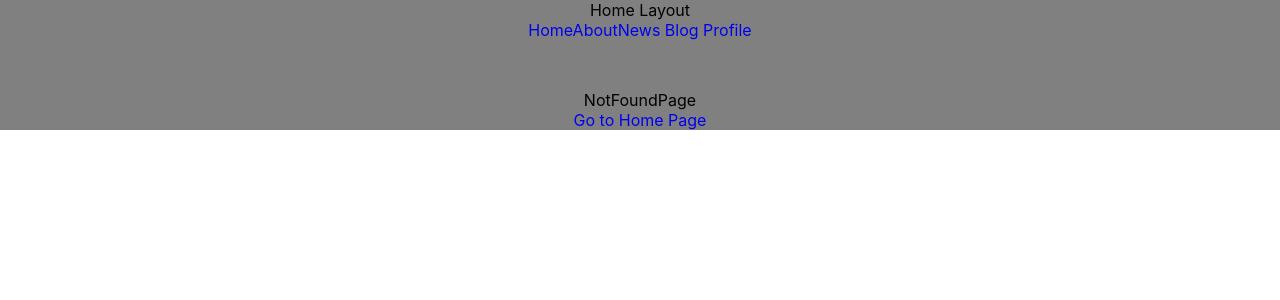
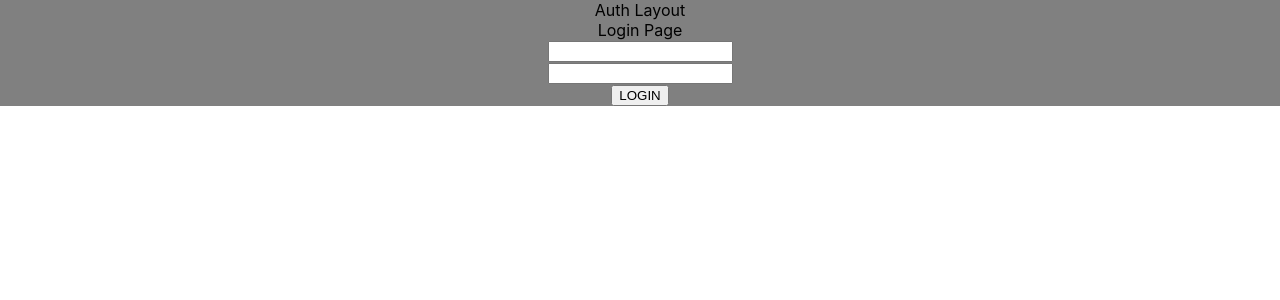
Before and after one commit to Elmar101/React-Routera-6-Ts, a React (Create React App) app: page /login in a window 1280 px wide. Shown: the top 300 px of the page. Built offline with nearby package versions, Linux system fonts and the light colour scheme.

Commit message:
Auth Login

```diff
--- a/src/App.tsx
+++ b/src/App.tsx
@@ -44,8 +44,8 @@ function App() {
           <Route path="profile" element={<PrivateRouting>
             <ProfilePage/>
           </PrivateRouting>} />
-          <Route path="/auth" element={<AuthLayoutPage/>}>
-            <Route path="login" element={<LoginPage/>} />
+          <Route path="/login"  element={<AuthLayoutPage/>}>
+            <Route index={true} element={<LoginPage/>} />
           </Route>
         </Routes>
       </div>
--- a/src/context-api/AuthContext.tsx
+++ b/src/context-api/AuthContext.tsx
@@ -1,6 +1,6 @@
 import { createContext, useContext, useState } from "react";
 
-interface IAuth {
+export interface IAuth {
   name: string;
   password: string;
   isLogined: boolean;
@@ -8,16 +8,15 @@ interface IAuth {
 }
 
 const defaultValue: IAuth = {
-  name: "Elmar",
-  password: "123",
+  name: "",
+  password: "",
   isLogined: false,
-  token: "a",
+  token: "",
 };
 
 const AuthStateContext = createContext<IAuth>(defaultValue);
-const AuthSetStateContext = createContext<
-  React.Dispatch<React.SetStateAction<IAuth>> | undefined
->(undefined);
+
+const AuthSetStateContext = createContext<React.Dispatch<React.SetStateAction<IAuth>> | undefined>(undefined);
 
 export const AuthContextProvider: React.FC<{ children?: React.ReactNode }> = ({
   children,
@@ -33,12 +32,12 @@ export const AuthContextProvider: React.FC<{ children?: React.ReactNode }> = ({
 
 export const useAuthStateContext = (): IAuth => {
     const user = useContext(AuthStateContext);
-    if(!user){throw new Error("useUserStateContext was called outside of the AuthStateContext provider");}
+    if(!user){throw new Error("useAuthStateContext was called outside of the AuthStateContext provider");}
     return user;
 }
 
 export const useAuthSetStateContext = (): React.Dispatch<React.SetStateAction<IAuth>> => {
     const setUser = useContext(AuthSetStateContext);
-    if(!setUser){throw new Error("useUserSetStateContext was called outside of the AuthSetStateContext provider");}
+    if(!setUser){throw new Error("useAuthSetStateContext was called outside of the AuthSetStateContext provider");}
     return setUser;
 };
--- a/src/index.tsx
+++ b/src/index.tsx
@@ -11,9 +11,9 @@ const root = ReactDOM.createRoot(
 root.render(
   <React.StrictMode>
     <BrowserRouter>
-    <AuthContextProvider>
-      <App />
-    </AuthContextProvider>
+      <AuthContextProvider>
+        <App />
+      </AuthContextProvider>
     </BrowserRouter>
   </React.StrictMode>
 );
--- a/src/pages/auth-page/LoginPage.tsx
+++ b/src/pages/auth-page/LoginPage.tsx
@@ -1,8 +1,26 @@
-import React from 'react'
+import { useNavigate } from "react-router-dom";
+import { useAuthSetStateContext, useAuthStateContext } from "../../context-api/AuthContext";
+import { useEffect } from "react";
 
 const LoginPage = () => {
+  const user = useAuthStateContext();
+  const setUser = useAuthSetStateContext();
+  const navigate = useNavigate();
+
+  const handleChange = (name: string , value: string) => setUser({...user, [name]: value});
+  const onSubmit = () => setUser({...user, isLogined: true, token: "Bearer aaa"});
+
+  useEffect(()=> {
+    if(user.isLogined) navigate("/profile");
+  },[user.isLogined, navigate]);
+
   return (
-    <div>LoginPage</div>
+    <div>
+      <div> Login Page </div>
+      <input name="name" value={user.name} onChange={e=> handleChange(e.target.name , e.target.value)}/> <br/>
+      <input name="password" value={user.password} onChange={e=> handleChange(e.target.name , e.target.value)}/> <br/>
+      <button onClick={onSubmit}> LOGIN </button>
+    </div>
   )
 }
 
--- a/src/privite-routing/PrivateRouting.tsx
+++ b/src/privite-routing/PrivateRouting.tsx
@@ -8,7 +8,7 @@ interface IPrivateRouting {
 const PrivateRouting: React.FC<IPrivateRouting> = ({children}) => {
   const {isLogined} = useAuthStateContext();
   if(!isLogined){
-    return <Navigate to="/auth" />
+    return <Navigate to="/login" />
   }
   return (
     <>
```
